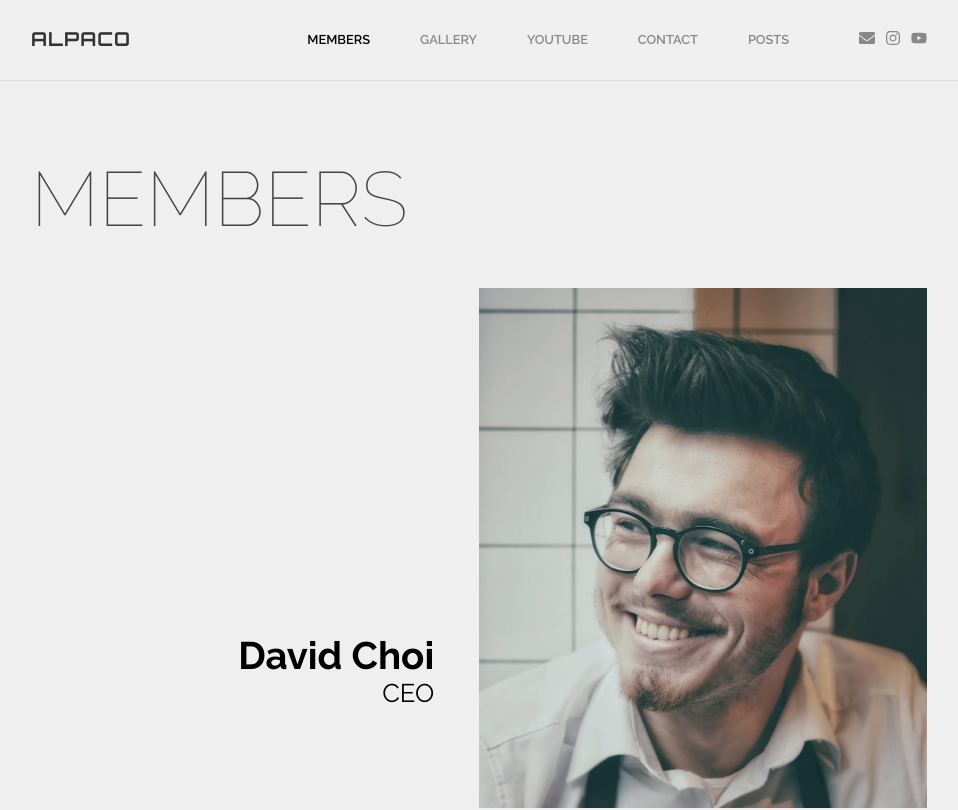
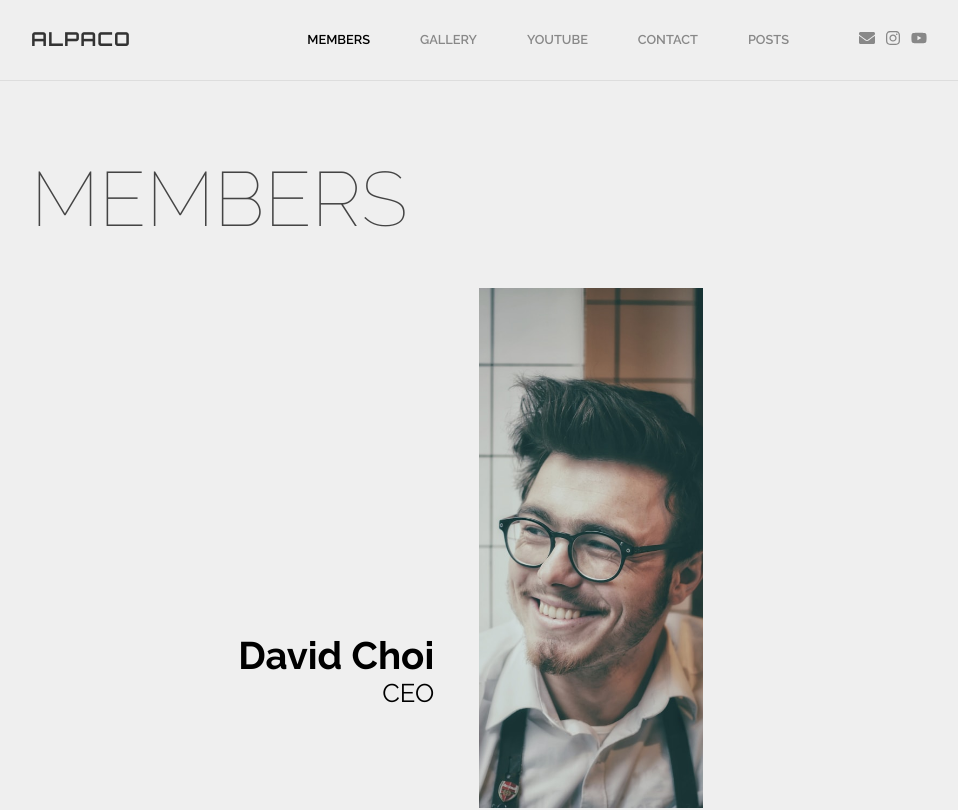
Before and after one commit to universe119/reactStepsTest, a React (Vite) app: page /members in a window 1280 px wide. Shown: the top 810 px of the page, without its empty margins (161-1119 px from the left). Built offline with nearby package versions, Linux system fonts and the light colour scheme.

Commit message:
재활용가능한 Pic컴포넌트 생성

```diff
--- /dev/null
+++ b/src/components/common/Pic.jsx
@@ -0,0 +1,24 @@
+//src:이미지 url전달받음, className: Pic컴포넌트에 적용한 클래스명을 내부 div 프레임에 적용, shadow: 그림자 출력여부 결정
+export default function Pic({ src, className, shadow = false }) {
+	//이미지 그림자 스타일
+	const shadowStyle = {
+		width: "100%",
+		height: "100%",
+		objectFict: "cover",
+		position: "absolute",
+		top: 20,
+		left: 20,
+		filter: "blur(20px)",
+		opacity: 0.6
+	};
+	//기본 이미지 스타일
+	const picStyle = { width: "100%", height: "100%", objectFit: "cover", position: "absolute", top: 0, left: 0 };
+
+	return (
+		<div style={{ position: "relative" }} className={className}>
+			{/* shadow props값에 따라서 그림자 출력 여부 결정 */}
+			{shadow && <img style={shadowStyle} src={src} alt={src} />}
+			<img style={picStyle} src={src} alt={src} />
+		</div>
+	);
+}
--- a/src/components/sub/Members.jsx
+++ b/src/components/sub/Members.jsx
@@ -1,5 +1,6 @@
 import Layout from "../common/Layout";
 import memberData from "../../data/memberData";
+import Pic from "../common/Pic";
 
 export default function Members() {
 	return (
@@ -11,7 +12,7 @@ export default function Members() {
 					<p>{memberData[0].position}</p>
 				</div>
 				<div className='pic'>
-					<img src={"/" + memberData[0].pic} alt={memberData[0].name} />
+					<Pic className='pic' src={"/" + memberData[0].pic} />
 				</div>
 			</article>
 
@@ -31,7 +32,8 @@ export default function Members() {
 							return (
 								<li key={idx}>
 									<div className='pic'>
-										<img src={"/" + member.pic} alt={member.name} />
+										{/* 이미지 컴포넌트 호출후 src에 이미지 url값 전달, pic클래스에는 이미지의 크기정도만 지정 */}
+										<Pic src={member.pic} className='pic' shadow={true} />
 									</div>
 									<div className='txt'>
 										<h2>{member.name}</h2>
--- a/src/styles/sub/_members.scss
+++ b/src/styles/sub/_members.scss
@@ -30,13 +30,6 @@
 		.pic {
 			width: 50%;
 			height: 65vh;
-			overflow: hidden;
-
-			img {
-				width: 100%;
-				height: 100%;
-				object-fit: cover;
-			}
 		}
 	}
 
```
